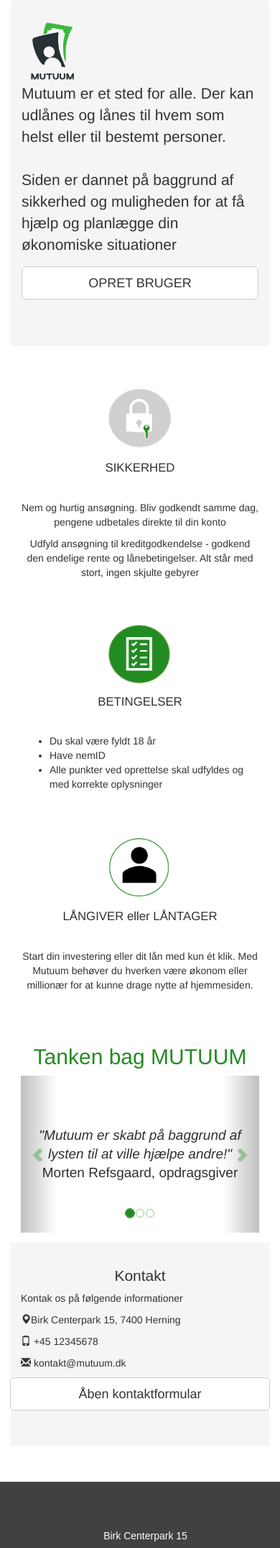
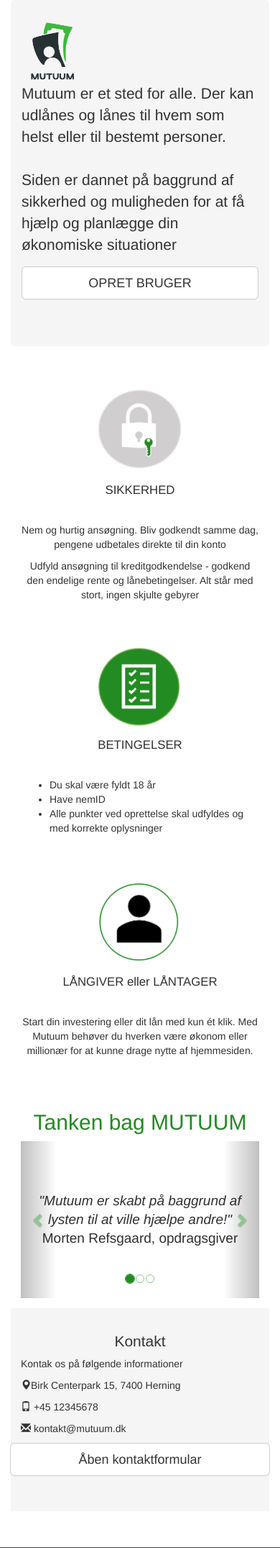
Before and after one commit to LOOP3-gr-3/LOOP-eksamen-mutuum-, a PHP site: page /maja-index.php in a window 390 px wide. Shown: the part 154-2304 px from the top of the page at 72% size. Run offline with PHP 8.4, Linux system fonts and the light colour scheme.

Commit message:
nye classes i index

```diff
--- a/includes/styles/overallstyle.css
+++ b/includes/styles/overallstyle.css
@@ -161,7 +161,7 @@ h1 {
     text-align: left;
 }
 .forsidesymbol {
-    width: 30%;
+    width: 40%;
     height: auto;
 }
 #contact {
@@ -176,7 +176,6 @@ h1 {
     color: #303030;
     font-weight: 400;
     margin-bottom: 2em;
-  }
   }
   .bg-grey {
     background-color: #f6f6f6;
@@ -232,19 +231,15 @@ h1 {
     }
   }
   @media screen and (max-width: 768px) {
-    .col-sm-4 {
+    .majaindex {
       text-align: center;
       margin: 25px 0;
     }
-    .btn-lg {
+    .majaopretbrugerknap {
       width: 100%;
       margin-bottom: 35px;
     }
   }
-  @media screen and (max-width: 480px) {
-    .logo {
-      font-size: 150px;
-    }
 
 #forsidekontaktformular {
           text-align: center;
--- a/maja-index.php
+++ b/maja-index.php
@@ -19,21 +19,21 @@ require_once('includes/header.php');
         <img id="logoforside" src="images/logo.png">
       <p>Mutuum er et sted for alle. Der kan udlånes og lånes til hvem som helst eller til bestemt personer. <br><br>
     Siden er dannet på baggrund af sikkerhed og muligheden for at få hjælp og planlægge din økonomiske situationer</p>
-      <a href="opretbruger.php" class="btn btn-default btn-lg">OPRET BRUGER</a>
+      <a href="opretbruger.php" class="btn btn-default btn-lg majaopretbrugerknap">OPRET BRUGER</a>
 </header>
 
 <!-- Container (Services Section) -->
 <div id="services" class="container-fluid text-center">
   <div class="row slideanim">
 
-    <div class="col-sm-4">
+    <div class="col-sm-4 majaindex">
         <img class="forsidesymbol" src="images/lock.PNG">
       <h4>SIKKERHED</h4>
       <p class="card-text">Nem og hurtig ansøgning. Bliv godkendt samme dag, pengene udbetales direkte til din konto</p>
             <p>Udfyld ansøgning til kreditgodkendelse - godkend den endelige rente og lånebetingelser. Alt står med stort, ingen skjulte gebyrer</p>
     </div>
 
-    <div class="col-sm-4">
+    <div class="col-sm-4 majaindex">
           <img class="forsidesymbol" src="images/checkbox.PNG">
             <h4>BETINGELSER</h4>
                 <ul id="forsideliste">
@@ -42,7 +42,7 @@ require_once('includes/header.php');
                     <li>Alle punkter ved oprettelse skal udfyldes og med korrekte oplysninger</li>
                 </ul>
     </div>
-    <div class="col-sm-4">
+    <div class="col-sm-4 majaindex">
         <img class="forsidesymbol" src="images/l%C3%A5ntager.PNG">
         <h4>LÅNGIVER eller LÅNTAGER</h4>
              <p class="card-text">Start din investering eller dit lån med kun ét klik. Med Mutuum behøver du hverken være økonom eller millionær for at kunne drage nytte af hjemmesiden.</p>
@@ -95,7 +95,7 @@ require_once('includes/header.php');
       <p><span class="glyphicon glyphicon-envelope"></span> kontakt@mutuum.dk</p>
     </div>
 
-        <button data-toggle="collapse" data-target="#demo" class="btn btn-default btn-lg">Åben kontaktformular</button>
+        <button data-toggle="collapse" data-target="#demo" class="btn btn-default btn-lg majaopretbrugerknap">Åben kontaktformular</button>
             <div id="demo" class="collapse">
                 <div class="col-sm-7 slideanim">
       <div class="row">
--- a/maja-kontrakt.php
+++ b/maja-kontrakt.php
@@ -3,7 +3,7 @@
     $page = ('Opret lånekontrakt');
     require_once('includes/header.php');
     if (isset($_SESSION['user_id'])) {
-        header('location:forside.php');
+    header('location:forside.php');
 }
 ?>
 
```
